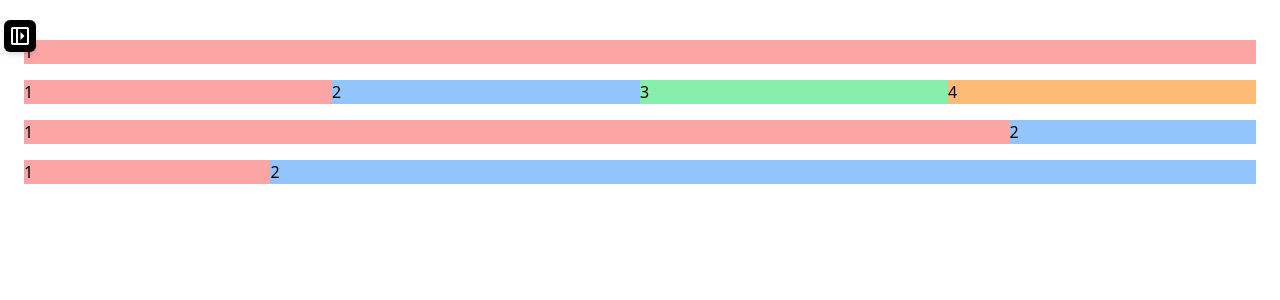
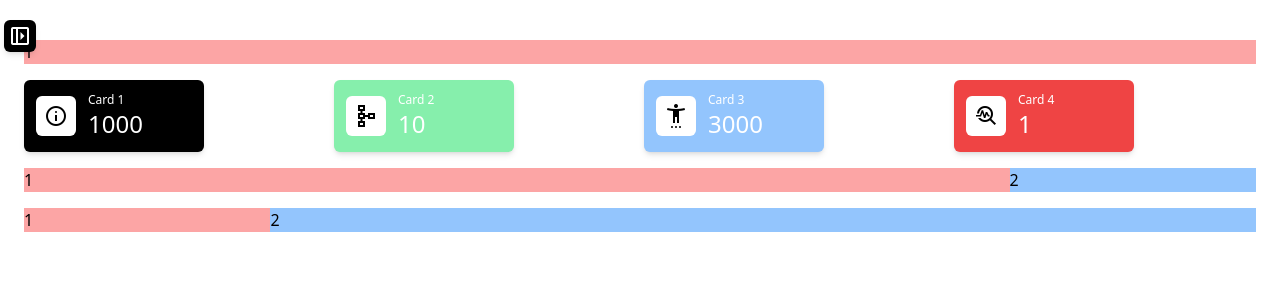
Before and after one commit to washington-shoji/svelte-app-v1, a SvelteKit app: page / in a window 1280 px wide. Shown: the top 300 px of the page. Built offline with nearby package versions, Linux system fonts and the light colour scheme.

Commit message:
-added sample cards to dashboard page

```diff
--- a/src/routes/+page.svelte
+++ b/src/routes/+page.svelte
@@ -1,6 +1,7 @@
 <script lang="ts">
 	import { onMount } from 'svelte';
-	import type { Product } from '../types/product';
+	import type { Product, SimpleCardType } from '../types/product';
+	import SimpleCard from '$lib/components/card/SimpleCard.svelte';
 
 	onMount(() => {
 		//getProducts();
@@ -12,6 +13,13 @@
 		const data = await response.json();
 		products = data.products;
 	}
+
+	const cards: SimpleCardType[] = [
+		{ title: 'Card 1', info: '1000', icon: 'info', colour: 'bg-black' },
+		{ title: 'Card 2', info: '10', icon: 'schema', colour: 'bg-green-300' },
+		{ title: 'Card 3', info: '3000', icon: 'settings_accessibility', colour: 'bg-blue-300' },
+		{ title: 'Card 4', info: '1', icon: 'troubleshoot', colour: 'bg-red-500' }
+	];
 </script>
 
 <div>
@@ -19,22 +27,10 @@
 		<h5>1</h5>
 	</div>
 
-	<div class="grid grid-cols-1 md:grid-cols-4 my-4">
-		<div class="bg-red-300">
-			<h5>1</h5>
-		</div>
-
-		<div class="bg-blue-300">
-			<h5>2</h5>
-		</div>
-
-		<div class="bg-green-300">
-			<h5>3</h5>
-		</div>
-
-		<div class="bg-orange-300">
-			<h5>4</h5>
-		</div>
+	<div class="grid grid-cols-1 gap-2 md:grid-cols-4 my-4">
+		{#each cards as card}
+			<SimpleCard title={card.title} info={card.info} icon={card.icon} cardColour={card.colour} />
+		{/each}
 	</div>
 
 	<div class="grid grid-cols-1 md:grid-cols-5 my-4">
```
